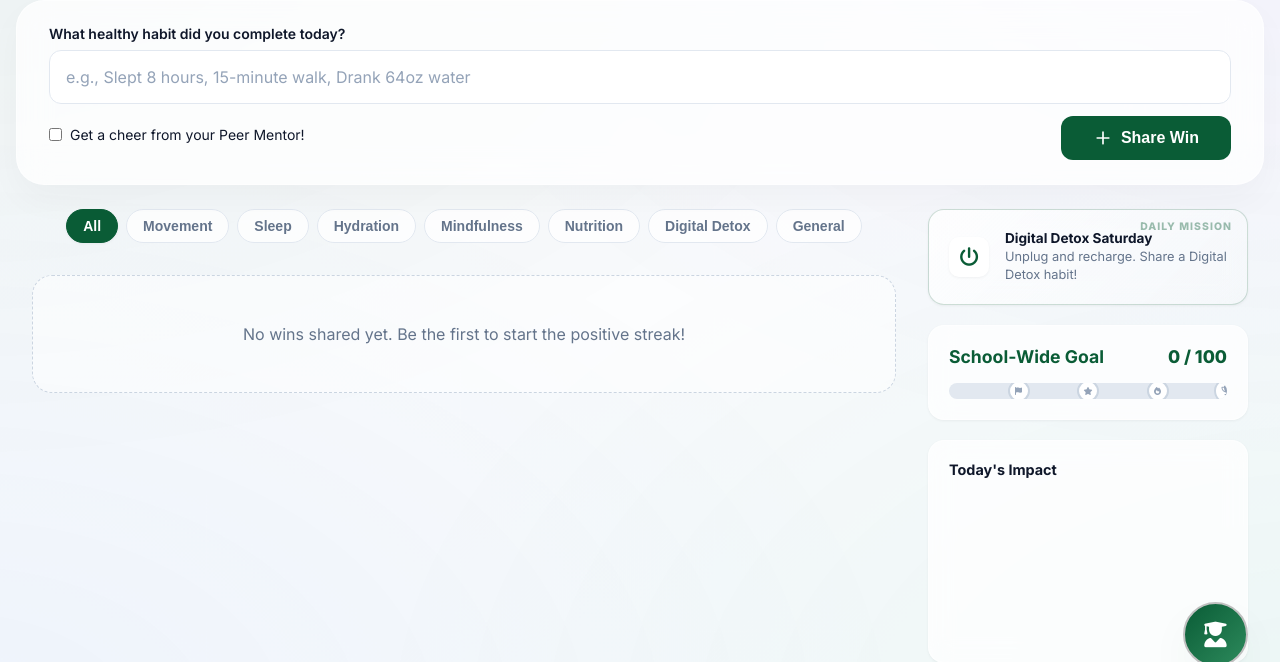
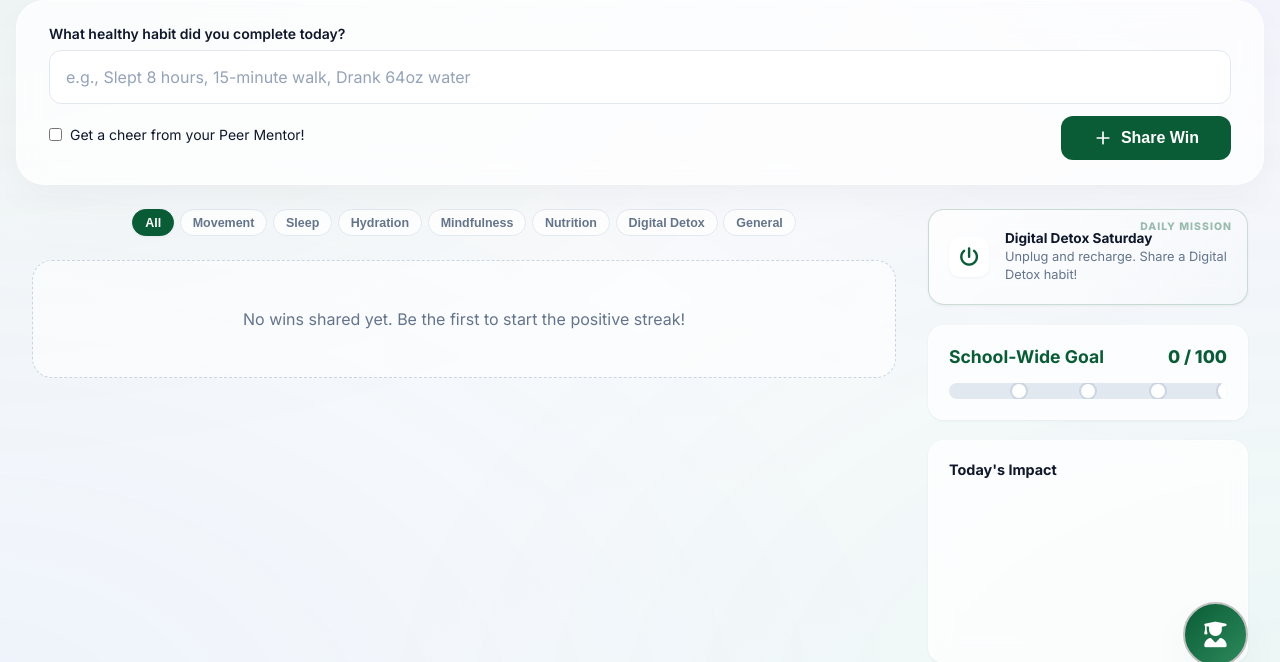
Before and after one commit to blakehebert48ot/cphs-wellness-hub, a Flask app: page / in a window 1280 px wide. Shown: the part 101-763 px from the top of the page. Run offline with Flask 3, Linux system fonts and the light colour scheme; data that the repository does not hold is empty; some libraries are stand-ins or nearby versions.

Commit message:
UX polish: category card borders, compact filter pills, clean milestone dots with hover labels

```diff
--- a/static/css/style.css
+++ b/static/css/style.css
@@ -555,11 +555,13 @@ input[type="text"]::placeholder {
   break-inside: avoid-column;
   margin-bottom: 1.5rem;
   padding: 1.5rem;
+  padding-left: 1.25rem;
   border-radius: 20px;
   background: var(--card-bg);
   backdrop-filter: blur(10px);
   -webkit-backdrop-filter: blur(10px);
   border: 1px solid var(--card-border);
+  border-left: 4px solid var(--card-border);
   box-shadow: 0 8px 32px 0 rgba(31, 38, 135, 0.07);
   transition: all 0.3s cubic-bezier(0.4, 0, 0.2, 1);
   position: relative;
@@ -568,6 +570,15 @@ input[type="text"]::placeholder {
   flex-direction: column;
   animation: cardAppear 0.5s ease-out backwards;
 }
+
+/* Category-colored left border accents */
+.feed-card[data-category="movement"] { border-left-color: #059669; }
+.feed-card[data-category="sleep"] { border-left-color: #2563EB; }
+.feed-card[data-category="hydration"] { border-left-color: #16A34A; }
+.feed-card[data-category="mindfulness"] { border-left-color: #7C3AED; }
+.feed-card[data-category="nutrition"] { border-left-color: #C2410C; }
+.feed-card[data-category="digital detox"] { border-left-color: #BE185D; }
+.feed-card[data-category="general"] { border-left-color: #B45309; }
 
 @keyframes cardAppear {
   from {
@@ -659,8 +670,8 @@ input[type="text"]::placeholder {
 /* Filter Menu Styles */
 .filter-menu {
   display: flex;
-  gap: 0.5rem;
-  margin-bottom: 2rem;
+  gap: 0.35rem;
+  margin-bottom: 1.5rem;
   flex-wrap: wrap;
   justify-content: center;
 }
@@ -669,9 +680,9 @@ input[type="text"]::placeholder {
   background: var(--card-bg);
   border: 1px solid var(--input-border);
   color: var(--text-muted);
-  padding: 0.5rem 1rem;
+  padding: 0.35rem 0.75rem;
   border-radius: 999px;
-  font-size: 0.875rem;
+  font-size: 0.78rem;
   font-weight: 600;
   cursor: pointer;
   transition: all 0.2s ease;
@@ -1109,18 +1120,38 @@ input[type="text"]::placeholder {
   position: absolute;
   top: 50%;
   transform: translate(-50%, -50%);
-  width: 22px;
-  height: 22px;
+  width: 18px;
+  height: 18px;
   background: white;
   border: 2px solid #CBD5E1;
   border-radius: 50%;
   display: flex;
   align-items: center;
   justify-content: center;
-  font-size: 0.5rem;
+  font-size: 0;
   color: #94A3B8;
   z-index: 2;
   transition: all 0.4s ease;
+  cursor: default;
+}
+
+.milestone::before {
+  content: attr(data-label);
+  position: absolute;
+  bottom: calc(100% + 6px);
+  left: 50%;
+  transform: translateX(-50%);
+  font-size: 0.65rem;
+  font-weight: 700;
+  color: var(--text-muted);
+  white-space: nowrap;
+  opacity: 0;
+  transition: opacity 0.2s ease;
+  pointer-events: none;
+}
+
+.milestone:hover::before {
+  opacity: 1;
 }
 
 .milestone.reached {
@@ -1131,10 +1162,13 @@ input[type="text"]::placeholder {
   box-shadow: 0 0 8px rgba(10, 92, 54, 0.4);
 }
 
+.milestone.reached::before {
+  color: var(--primary-color);
+}
+
 .milestone-final {
-  width: 26px;
-  height: 26px;
-  font-size: 0.6rem;
+  width: 22px;
+  height: 22px;
 }
 
 /* Dark Mode Overrides */
--- a/templates/index.html
+++ b/templates/index.html
@@ -127,10 +127,10 @@
             </div>
             <div class="progress-track">
                 <div id="goal-progress-bar" class="progress-fill" style="width: 0%;"></div>
-                <div class="milestone" style="left: 25%;" data-label="25"><i class="fa-solid fa-flag"></i></div>
-                <div class="milestone" style="left: 50%;" data-label="50"><i class="fa-solid fa-star"></i></div>
-                <div class="milestone" style="left: 75%;" data-label="75"><i class="fa-solid fa-fire"></i></div>
-                <div class="milestone milestone-final" style="left: 100%;" data-label="🏆"><i class="fa-solid fa-trophy"></i></div>
+                <div class="milestone" style="left: 25%;" data-label="25 — Bronze!"></div>
+                <div class="milestone" style="left: 50%;" data-label="50 — Silver!"></div>
+                <div class="milestone" style="left: 75%;" data-label="75 — Gold!"></div>
+                <div class="milestone milestone-final" style="left: 100%;" data-label="100 — Champion!"></div>
             </div>
         </div>
 
```
